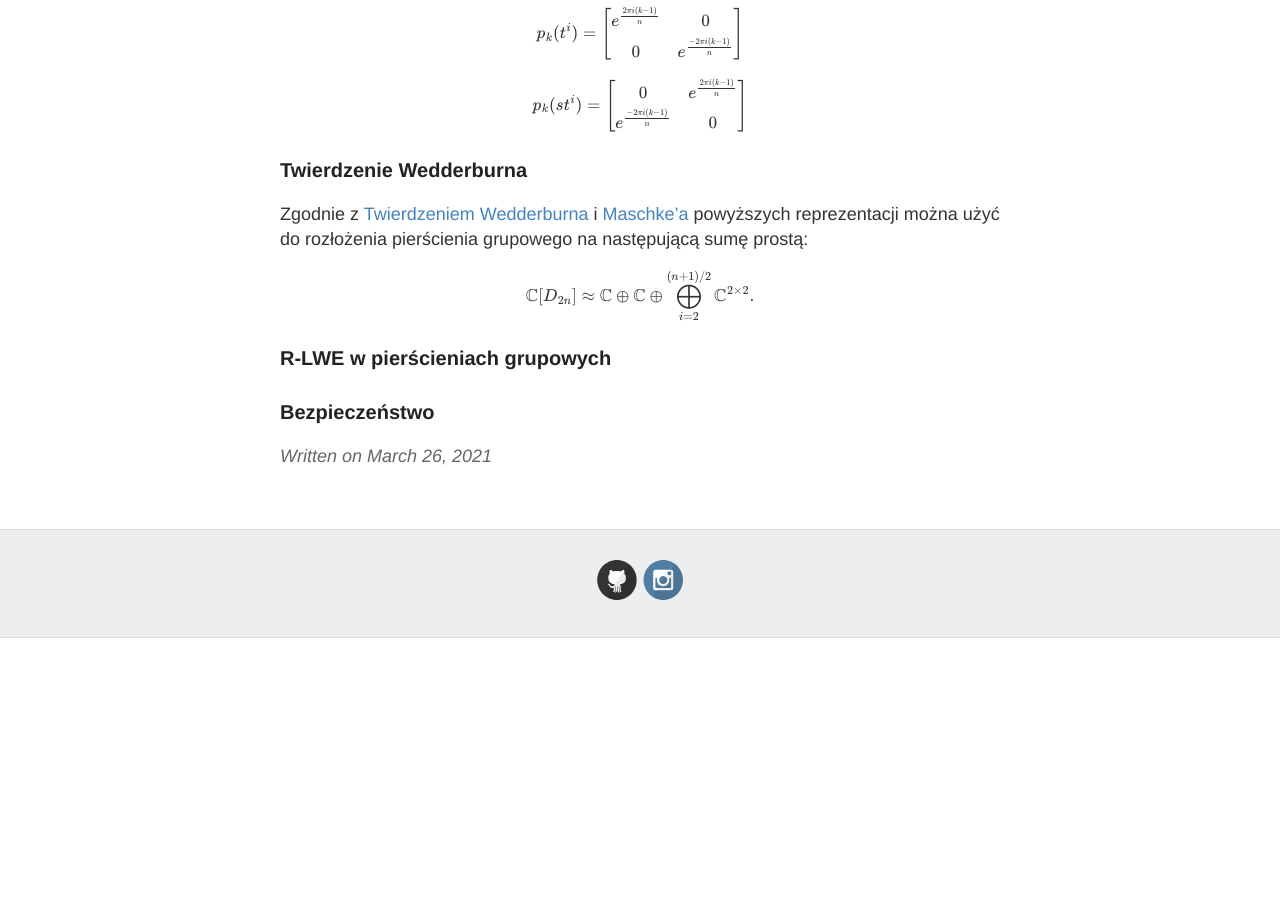
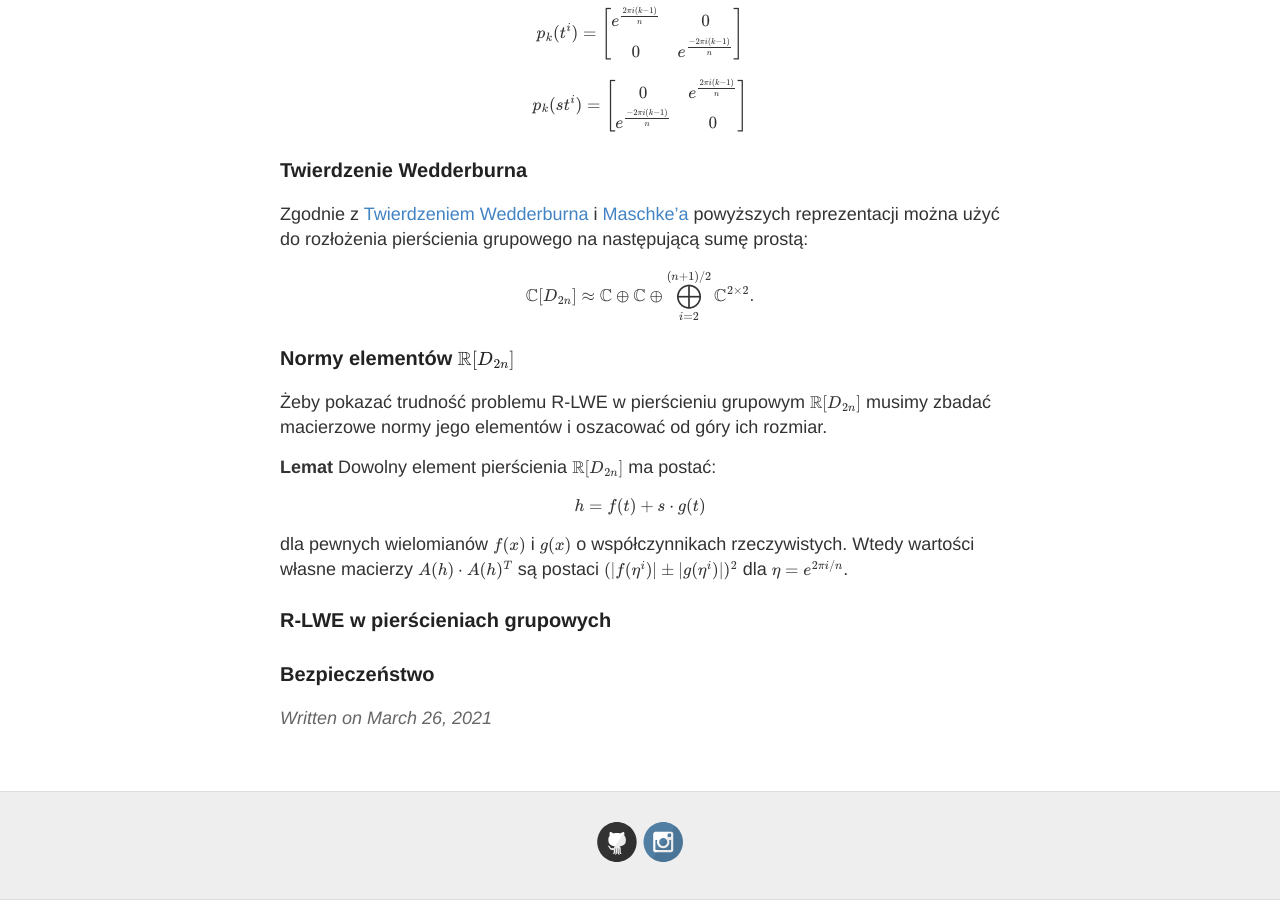
Before and after one commit to keIpie/keIpie.github.io, a Jekyll site: the page built from rg/_posts/2021-3-26-gr_lwe.md, in a window 1280 px wide and 900 px high, scrolled down 2391 px. Built offline with Jekyll 4.4.1, drawn with Linux system fonts in a browser that asks for light colours; formulas are drawn with MathJax 3; before the commit the page ends 3029 px from its top, so only the background shows below that.

Commit message:
gr zanurzenia

```diff
--- a/rg/_posts/2021-3-26-gr_lwe.md
+++ b/rg/_posts/2021-3-26-gr_lwe.md
@@ -100,6 +100,18 @@ pierścienia grupowego na następującą sumę prostą:
 
 $$ \mathbb{C}[D_{2n}] \approx \mathbb{C} \oplus \mathbb{C} \oplus \bigoplus_{i=2}^{(n+1)/2} \mathbb{C}^{2 \times 2}. $$
 
+### Normy elementów $\mathbb{R}[D_{2n}]$
+
+Żeby pokazać trudność problemu R-LWE w pierścieniu grupowym $\mathbb{R}[D_{2n}]$ musimy zbadać macierzowe normy jego elementów
+i oszacować od góry ich rozmiar.
+
+**Lemat** Dowolny element pierścienia $\mathbb{R}[D_{2n}]$ ma postać:
+
+$$ h = f(t) + s \cdot g(t)$$
+
+dla pewnych wielomianów $f(x)$ i $g(x)$ o współczynnikach rzeczywistych. Wtedy wartości własne macierzy $A(h) \cdot A(h)^T$
+są postaci $(\|f(\eta^i)\| \pm \|g(\eta^i)\|)^2$  dla $\eta=e^{2 \pi i/n}$.
+
 ### R-LWE w pierścieniach grupowych
 
 ### Bezpieczeństwo
```
